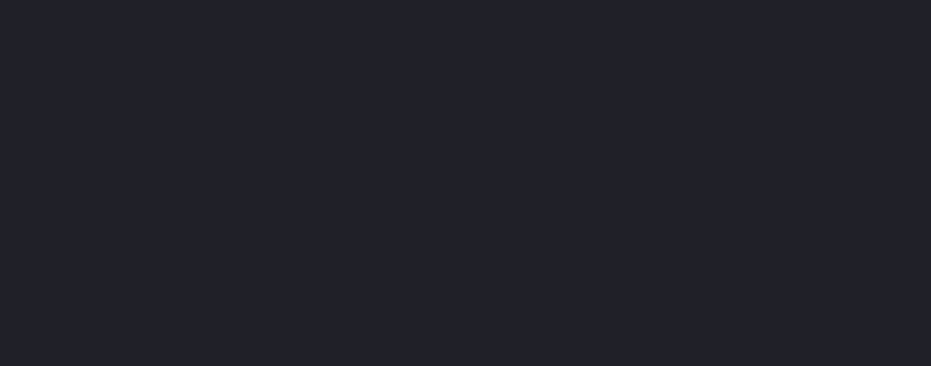
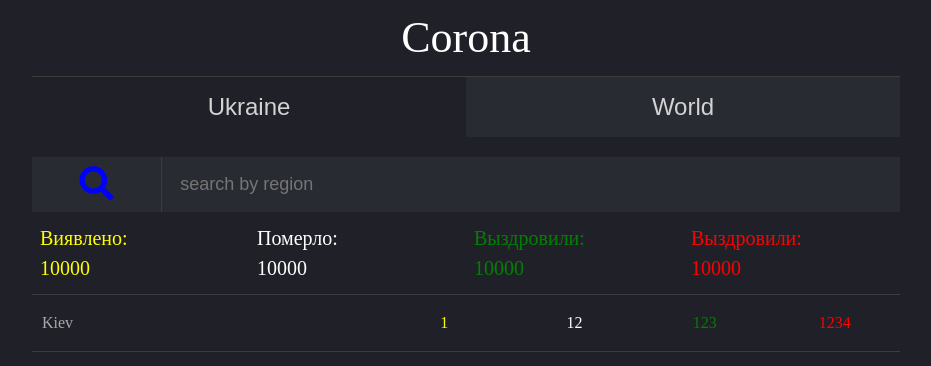
Before and after one commit to gasymov-rustam/coronaLightVersion, a plain HTML site: page index.html in a window 1280 px wide. Shown: the whole page, without its empty margins (174-1105 px from the left). Drawn offline with Linux system fonts and the light colour scheme.

Commit message:
html and css files was created

```diff
--- a/css/style.css
+++ b/css/style.css
@@ -138,3 +138,156 @@ table {
 body {
   background: #202128;
 }
+
+.container {
+  max-width: 900px;
+  width: 100%;
+  overflow-y: auto;
+  height: 1000px;
+  background: #202128;
+  margin: 0 auto;
+  padding: 0 16px;
+}
+
+.generalTitle {
+  color: white;
+  font-size: 44px;
+  margin: 0 auto;
+  padding: 16px 0;
+  text-align: center;
+  border-bottom: 0.2px solid rgb(61, 61, 61);
+}
+
+.wrapper-tabs {
+  display: flex;
+}
+
+.wrapper-tabs__tabs {
+  width: 50%;
+  font-size: 24px;
+  display: flex;
+  justify-content: center;
+  align-items: center;
+  color: lightgray;
+  padding: 16px 0;
+  cursor: pointer;
+  border: none;
+  background: #292b33;
+
+}
+
+.active {
+  background: #202128;
+
+}
+
+.searchForm {
+  width: 100%;
+  display: flex;
+  gap: 10px;
+  background: #292B33;
+  margin-top: 20px;
+}
+
+.searchForm__button {
+  width: 15%;
+  font-size: 34px;
+  padding: 8px;
+  color: blue;
+  background: #292B33;
+  border: none;
+  border-right: 0.2px solid rgb(61, 61, 61);;
+  outline: none;
+  cursor: pointer;
+}
+
+.searchForm__input {
+  font-size: 18px;
+  flex-grow: 1;
+  outline: none;
+  border: none;
+  padding: 8px;
+  background: #292B33;
+  color: lightgray;
+}
+
+.general-information,
+.wrapper-data {
+  display: flex;
+  border-bottom: 0.2px solid rgb(61, 61, 61);
+  background: #202128;
+}
+
+.wrapper-data:hover {
+  background: #292B33;
+  cursor: pointer;
+}
+
+.wrapper-data > dt,
+dd {
+  padding: 20px 10px;
+  display: flex;
+  justify-content: flex-start;
+  align-items: center;
+}
+
+.wrapper-data > dd {
+  width: 40%;
+  justify-content: flex-end;
+  gap: 10px;
+  width: 15%;
+}
+
+.wrapper-data__country {
+  width: 40%;
+  color: darkgray;
+}
+
+.wrapper-data__arrow {
+  display: flex;
+  gap: 5px;
+  font-size: 12px;
+}
+
+.general-information__confirmed,
+.wrapper-data__confirmed {
+  color: yellow;
+  display: flex;
+  flex-direction: column;
+  gap: 5px;
+}
+
+.general-information__deaths,
+.wrapper-data__deaths {
+  color: white;
+  display: flex;
+  flex-direction: column;
+  gap: 5px;
+}
+
+.general-information__recovered,
+.wrapper-data__recovered {
+  color: green;
+  display: flex;
+  flex-direction: column;
+  gap: 5px;
+}
+
+.general-information__existing,
+.wrapper-data__existing {
+  color: red;
+  display: flex;
+  flex-direction: column;
+  gap: 5px;
+}
+
+.general-information > div {
+  width: 25%;
+  font-size: 20px;
+  padding: 16px 8px;
+  gap: 10px;
+}
+
+.general-information__differnce {
+  font-size: 14px;
+}
--- a/index.html
+++ b/index.html
@@ -16,6 +16,46 @@
 
 <body>
     <main class="container">
+        <h1 class="generalTitle">Corona</h1>
+
+        <div class="wrapper-tabs" id="wrapperTabs">
+            <button class="wrapper-tabs__tabs active" data-region="ukraine">Ukraine</button>
+            <button class="wrapper-tabs__tabs" data-region="world">World</button>
+        </div>
+
+        <form method="get" class="searchForm" name="searchByRegion" id=searchFormEl>
+            <button type="submit" class="searchForm__button"><i class="fas fa-search"></i></button>
+            <input type="text" class="searchForm__input" name="searchPlace" placeholder="search by region">
+        </form>
+
+        <div class="wrapper-containerTab" id="wrapperContainer">
+            <div class="general-information" id="generalInformation">
+                <div class="general-information__confirmed">
+                    <p>Виявлено:</p>
+                    <p>10000</p>
+                </div>
+                <div class="general-information__deaths">
+                    <p>Померло:</p>
+                    <p>10000</p>
+                </div>
+                <div class="general-information__recovered">
+                    <p>Выздровили:</p>
+                    <p>10000</p>
+                </div>
+                <div class="general-information__existing">
+                    <p>Выздровили:</p>
+                    <p>10000</p>
+                </div>
+            </div>
+            <dl class="wrapper-data">
+                <dt class="wrapper-data__country">Kiev</dt>
+                <dd class="wrapper-data__confirmed">1</dd>
+                <dd class="wrapper-data__deaths">12</dd>
+                <dd class="wrapper-data__recovered">123</dd>
+                <dd class="wrapper-data__existing">1234</dd>
+            </dl>
+        </div>
+        </div>
     </main>
     <script defer src="./js/app.js"></script>
 </body>
```
